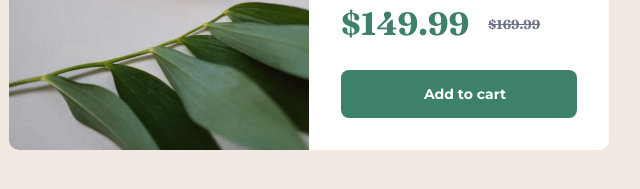
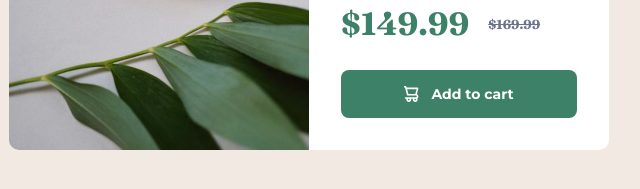
Before and after one commit to leoikeh99/product-preview-card-component, a plain HTML site: page dist/index.html in a window 1280 px wide. Shown: the part 475-664 px from the top of the page, 331-971 px from the left. Drawn offline with Linux system fonts and the light colour scheme; the site is published under a folder, as on GitHub Pages, so addresses that start at the root find nothing.

Commit message:
Made directory changes in index.html

```diff
--- a/dist/index.html
+++ b/dist/index.html
@@ -34,7 +34,7 @@
           Polge, Perfumer-Creator for the House of CHANEL.
         </p>
         <h3>$149.99 <span>$169.99</span></h3>
-        <button><img src="/images/icon-cart.svg" alt="" />Add to cart</button>
+        <button><img src="./images/icon-cart.svg" alt="" />Add to cart</button>
       </div>
     </main>
   </body>
```
